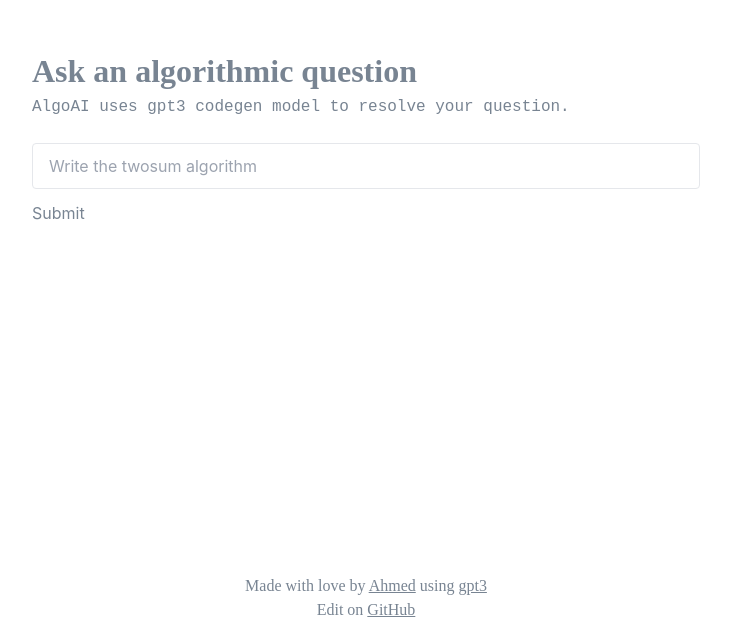
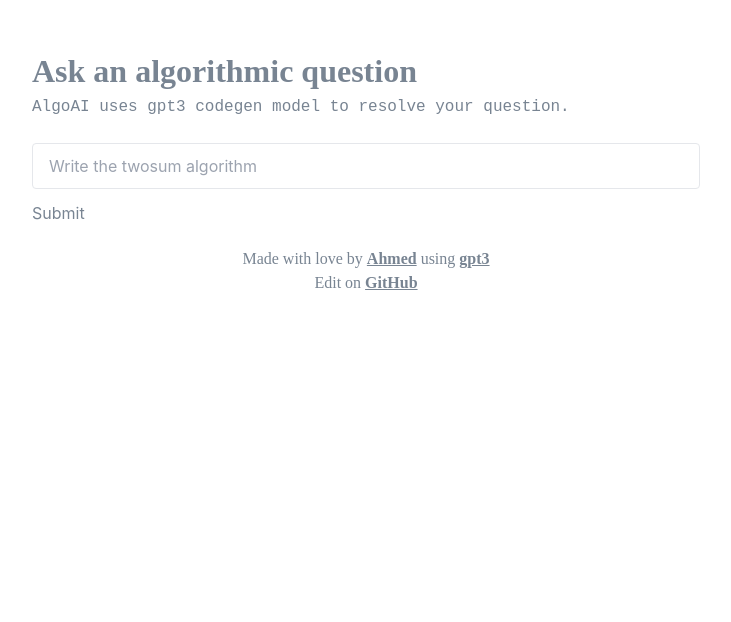
Before and after one commit to ahmedsaheed/AlgoAI, a Next.js app: page / in a window 1280 px wide. Shown: the part 178-800 px from the top of the page, without its empty margins (274-1005 px from the left). Built offline with nearby package versions, Linux system fonts and the light colour scheme.

Commit message:
redo footer

```diff
--- a/pages/index.tsx
+++ b/pages/index.tsx
@@ -28,7 +28,7 @@ const Home: NextPage = () => {
             <div className="lowerSpace"></div>
           </div>
         </main>
-        <footer>Made with love by <a className="underline" href="http://github.com/ahmedsaheed">Ahmed</a> using <a className="underline" href="https://beta.openai.com/">gpt3</a><br/> Edit on <a className="underline" href="https://github.com/ahmedsaheed/AlgoAI">GitHub</a></footer>
+        <footer>Made with love by <strong><a className="underline" target="_blank" rel="noopener" href="http://github.com/ahmedsaheed">Ahmed</a></strong> using  <strong><a className="underline" target="_blank" rel="noopener" href="https://beta.openai.com/">gpt3</a></strong><br/> Edit on <strong><a className="underline" target="_blank" rel="noopener" href="https://github.com/ahmedsaheed/AlgoAI">GitHub</a></strong></footer>
       </div>
     </>
   );
--- a/styles/globals.css
+++ b/styles/globals.css
@@ -24,14 +24,20 @@ h2 {
   font-family: monospace;
   font-size: 16px;
 }
+.first{
+  position: relative;
+  min-height: 100%;
+}
 
 .init {
   padding: 24px;
   width: 100%;
-  /* height: 100%; */
 }
 .intro {
   margin-bottom: 24px;
+}
+main{
+  padding-bottom: 32px;
 }
 
 .form {
@@ -97,9 +103,11 @@ h2 {
 }
 
 footer{
-  position: fixed;
+  position: absolute;
   bottom: 0;
   width: 100%;
+  height: 50px;
   text-align: center;
   font-family:"EB Garamond", serif;
+  text-align: center;
 }
```
